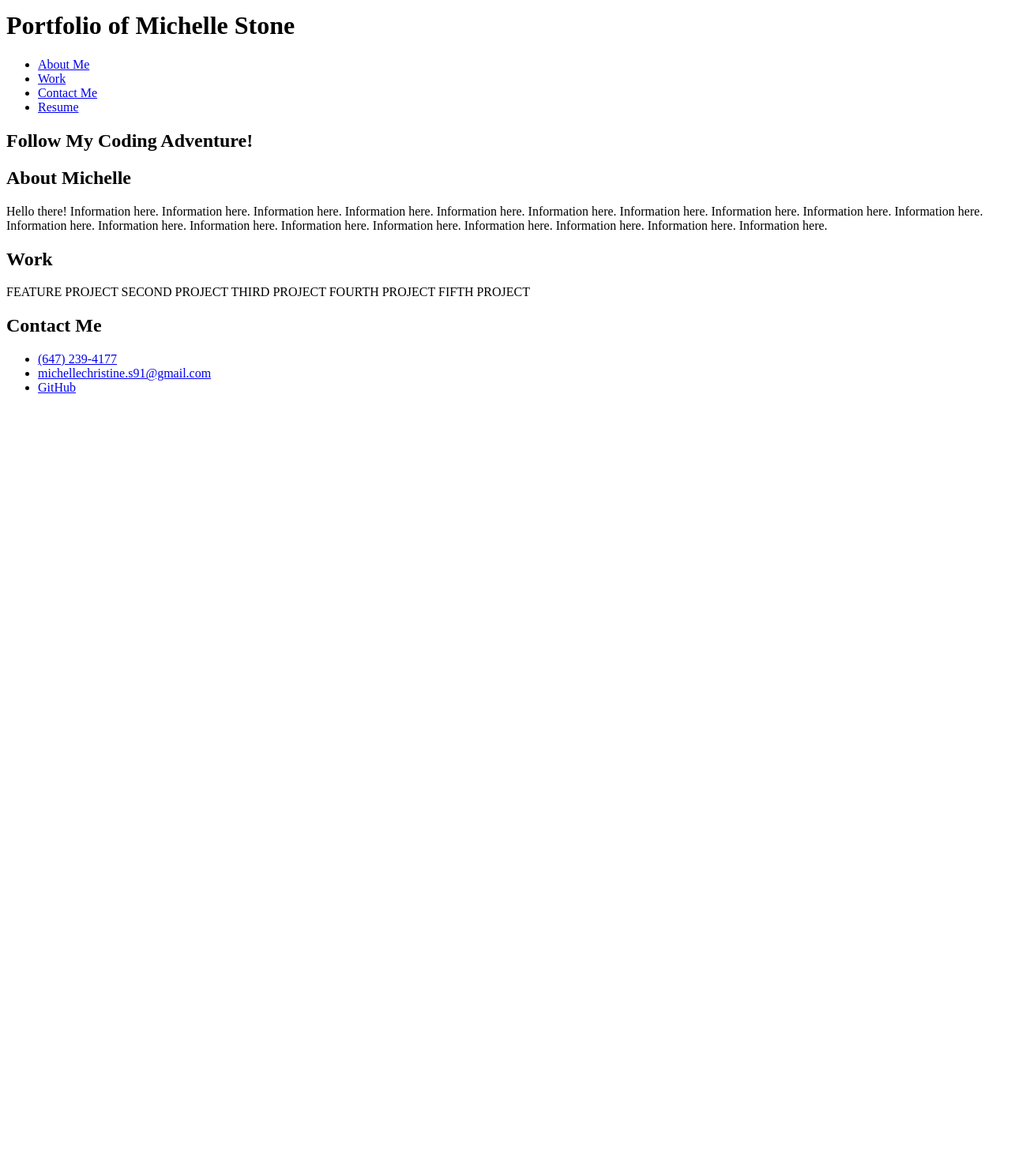
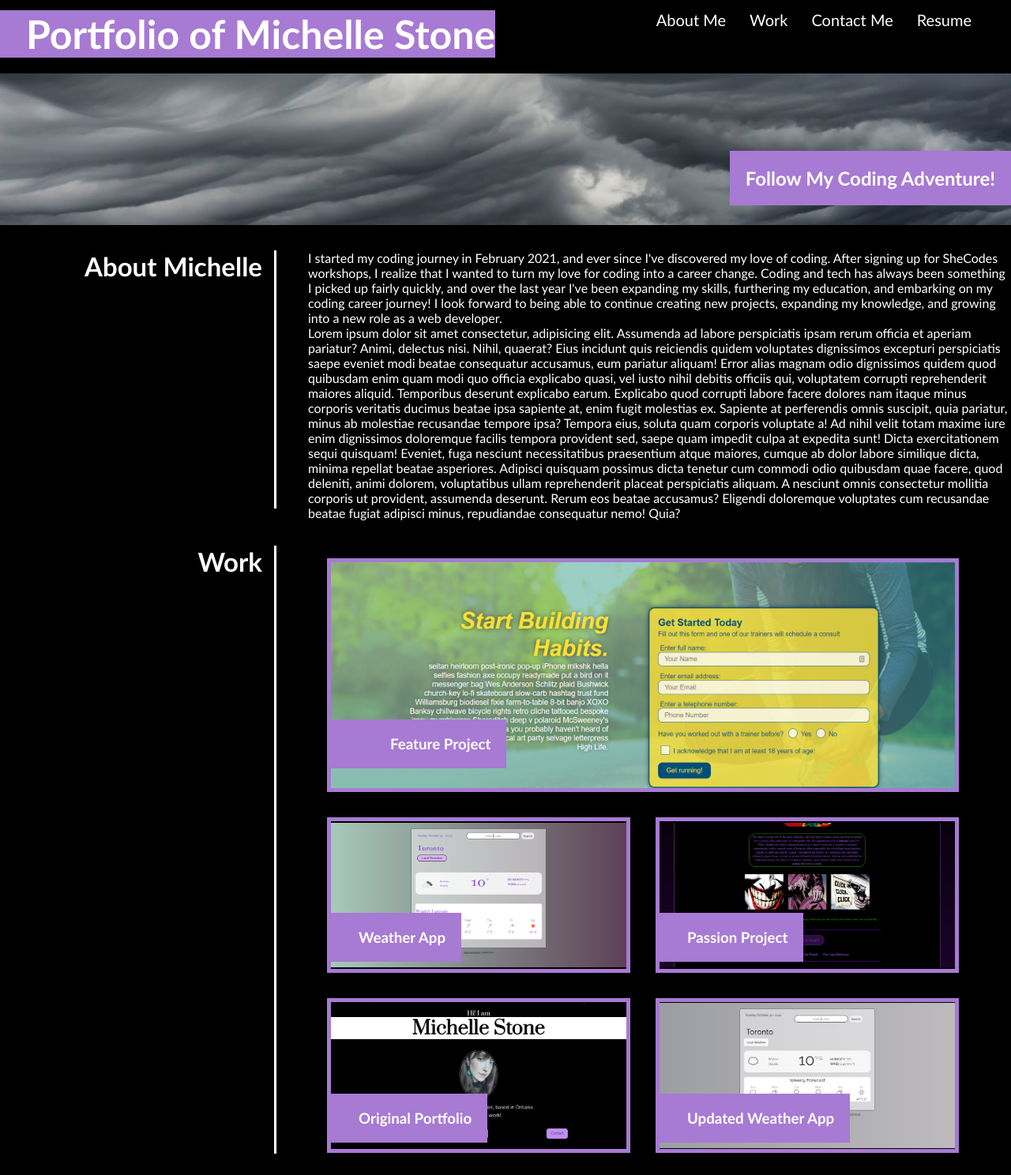
Before and after one commit to shellyst/personal-portfolio, a plain HTML site: page index.html in a window 1280 px wide. Shown: the part 7-1495 px from the top of the page at 79% size. Before the commit the page ends 800 px from the top, so only its background shows below. Drawn offline with Linux system fonts and the light colour scheme.

Commit message:
add links to projects deployments

```diff
--- a/index.html
+++ b/index.html
@@ -4,6 +4,8 @@
     <meta charset="UTF-8" />
     <meta http-equiv="X-UA-Compatible" content="IE=edge" />
     <meta name="viewport" content="width=device-width, initial-scale=1.0" />
+    <link rel="stylesheet" href="./assets/css/styles.css" />
+
     <title>Michelle Stone - Personal Portfolio</title>
   </head>
   <body>
@@ -22,7 +24,7 @@
             <a href="#contact-me">Contact Me</a>
           </li>
           <li>
-            <a href="Resume">Resume</a>
+            <a href="#">Resume</a>
           </li>
         </ul>
       </nav>
@@ -39,12 +41,41 @@
         <h2 class="section-title">About Michelle</h2>
         <div class="section-content">
           <p>
-            Hello there! Information here. Information here. Information here.
-            Information here. Information here. Information here. Information
-            here. Information here. Information here. Information here.
-            Information here. Information here. Information here. Information
-            here. Information here. Information here. Information here.
-            Information here. Information here.
+            I started my coding journey in February 2021, and ever since I've
+            discovered my love of coding. After signing up for SheCodes
+            workshops, I realize that I wanted to turn my love for coding into a
+            career change. Coding and tech has always been something I picked up
+            fairly quickly, and over the last year I've been expanding my
+            skills, furthering my education, and embarking on my coding career
+            journey! I look forward to being able to continue creating new
+            projects, expanding my knowledge, and growing into a new role as a
+            web developer.
+          </p>
+          <p>
+            Lorem ipsum dolor sit amet consectetur, adipisicing elit. Assumenda
+            ad labore perspiciatis ipsam rerum officia et aperiam pariatur?
+            Animi, delectus nisi. Nihil, quaerat? Eius incidunt quis reiciendis
+            quidem voluptates dignissimos excepturi perspiciatis saepe eveniet
+            modi beatae consequatur accusamus, eum pariatur aliquam! Error alias
+            magnam odio dignissimos quidem quod quibusdam enim quam modi quo
+            officia explicabo quasi, vel iusto nihil debitis officiis qui,
+            voluptatem corrupti reprehenderit maiores aliquid. Temporibus
+            deserunt explicabo earum. Explicabo quod corrupti labore facere
+            dolores nam itaque minus corporis veritatis ducimus beatae ipsa
+            sapiente at, enim fugit molestias ex. Sapiente at perferendis omnis
+            suscipit, quia pariatur, minus ab molestiae recusandae tempore ipsa?
+            Tempora eius, soluta quam corporis voluptate a! Ad nihil velit totam
+            maxime iure enim dignissimos doloremque facilis tempora provident
+            sed, saepe quam impedit culpa at expedita sunt! Dicta exercitationem
+            sequi quisquam! Eveniet, fuga nesciunt necessitatibus praesentium
+            atque maiores, cumque ab dolor labore similique dicta, minima
+            repellat beatae asperiores. Adipisci quisquam possimus dicta tenetur
+            cum commodi odio quibusdam quae facere, quod deleniti, animi
+            dolorem, voluptatibus ullam reprehenderit placeat perspiciatis
+            aliquam. A nesciunt omnis consectetur mollitia corporis ut
+            provident, assumenda deserunt. Rerum eos beatae accusamus? Eligendi
+            doloremque voluptates cum recusandae beatae fugiat adipisci minus,
+            repudiandae consequatur nemo! Quia?
           </p>
         </div>
       </div>
@@ -55,8 +86,51 @@
       <div class="flex-row">
         <h2 class="section-title">Work</h2>
         <div class="flex-container">
-          FEATURE PROJECT SECOND PROJECT THIRD PROJECT FOURTH PROJECT FIFTH
-          PROJECT
+          <div class="feature">
+            <a href="https://shellyst.github.io/run-buddy/" target="_blank"
+              ><img
+                src="../assets/images/runbuddy.png"
+                alt="Run Buddy fitness app"
+              />
+              <h3 class="img-label">Feature Project</h3>
+            </a>
+          </div>
+          <div class="secondary-project">
+            <a href="https://inspiring-benz-7343e4.netlify.app/" target="_blank"
+              ><img src="../assets/images/originalweather.png" />
+            </a>
+            <h3 class="img-label">Weather App</h3>
+          </div>
+          <div class="secondary-project">
+            <a
+              href="https://shellyst.github.io/passion-project/"
+              target="_blank"
+            >
+              <img
+                src="assets/images/passionproject.png"
+                alt="project about something personal"
+              />
+            </a>
+            <h3 class="img-label">Passion Project</h3>
+          </div>
+          <div class="secondary-project">
+            <a href="https://fervent-kare-684664.netlify.app/" target="_blank">
+              <img
+                src="assets/images/previousportfolio.png"
+                alt="original portfolio of previous projects"
+              />
+            </a>
+            <h3 class="img-label">Original Portfolio</h3>
+          </div>
+          <div class="secondary-project">
+            <a href="https://cocky-minsky-0c314e.netlify.app/" target="_blank">
+              <img
+                src="assets/images/weather.png"
+                alt="updated weather forecast app"
+              />
+            </a>
+            <h3 class="img-label">Updated Weather App</h3>
+          </div>
         </div>
       </div>
     </section>
```
